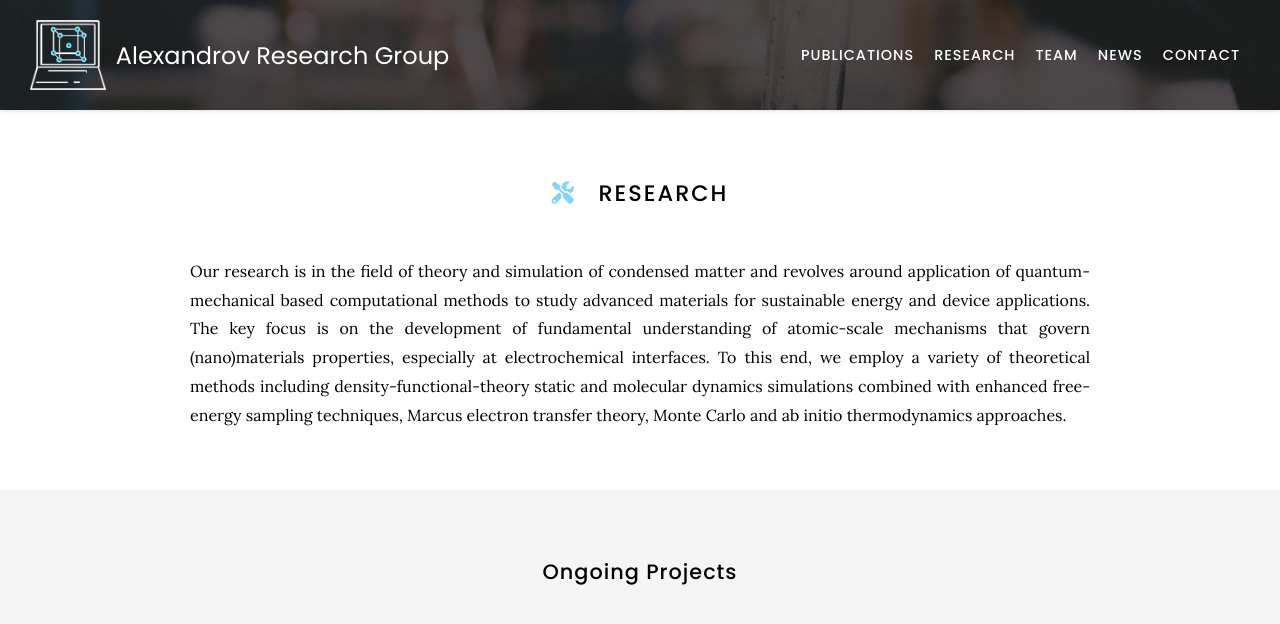
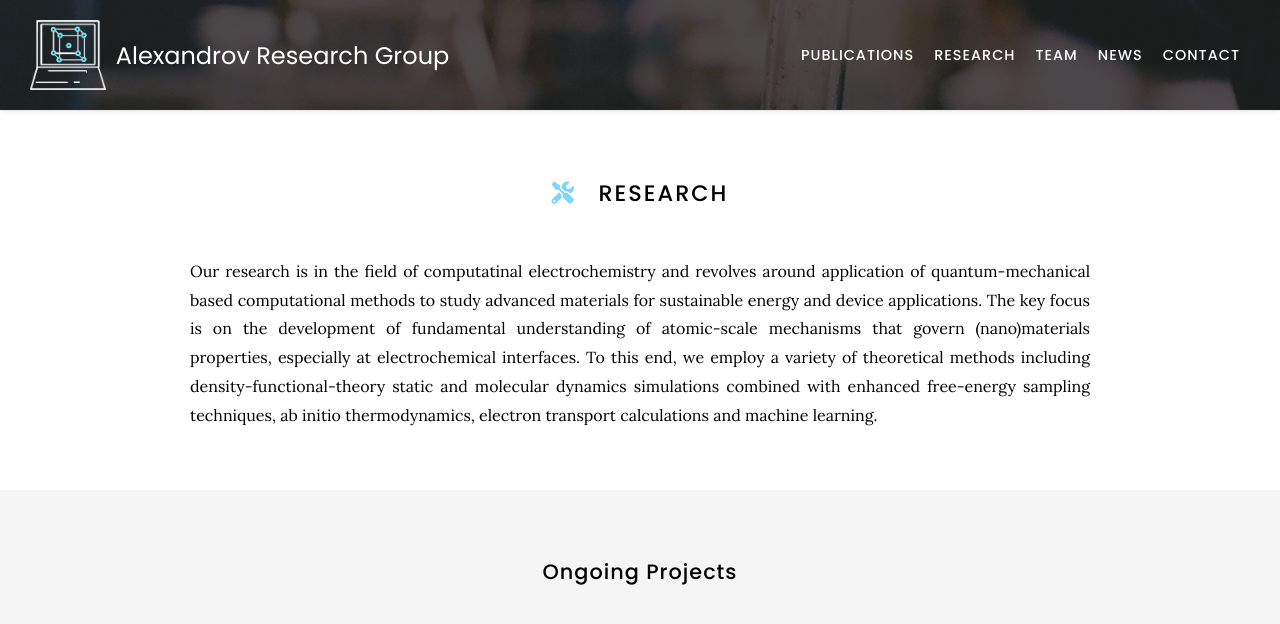
Before and after one commit to valexandrov/webpage, a Jekyll site: the page built from research/index.md, in a window 1280 px wide and 900 px high, cut to the strip 0-631 px from the top of the window. Shown: the top 624 px of the strip. Built offline with Jekyll 4.4.1, drawn with Linux system fonts in a browser that asks for light colours; nearby versions of some CDN libraries.

Commit message:
update reearch/index.md

```diff
--- a/research/index.md
+++ b/research/index.md
@@ -7,7 +7,7 @@ nav:
 
 # <i class="fas fa-tools"></i>Research
 
-Our research is in the field of theory and simulation of condensed matter and revolves around application of quantum-mechanical based computational methods to study advanced materials for sustainable energy and device applications. The key focus is on the development of fundamental understanding of atomic-scale mechanisms that govern (nano)materials properties, especially at electrochemical interfaces. To this end, we employ a variety of theoretical methods including density-functional-theory static and molecular dynamics simulations combined with enhanced free-energy sampling techniques, Marcus electron transfer theory, Monte Carlo and ab initio thermodynamics approaches.
+Our research is in the field of computatinal electrochemistry and revolves around application of quantum-mechanical based computational methods to study advanced materials for sustainable energy and device applications. The key focus is on the development of fundamental understanding of atomic-scale mechanisms that govern (nano)materials properties, especially at electrochemical interfaces. To this end, we employ a variety of theoretical methods including density-functional-theory static and molecular dynamics simulations combined with enhanced free-energy sampling techniques, ab initio thermodynamics, electron transport calculations and machine learning.
 
 {% include search-info.html %}
 
```
